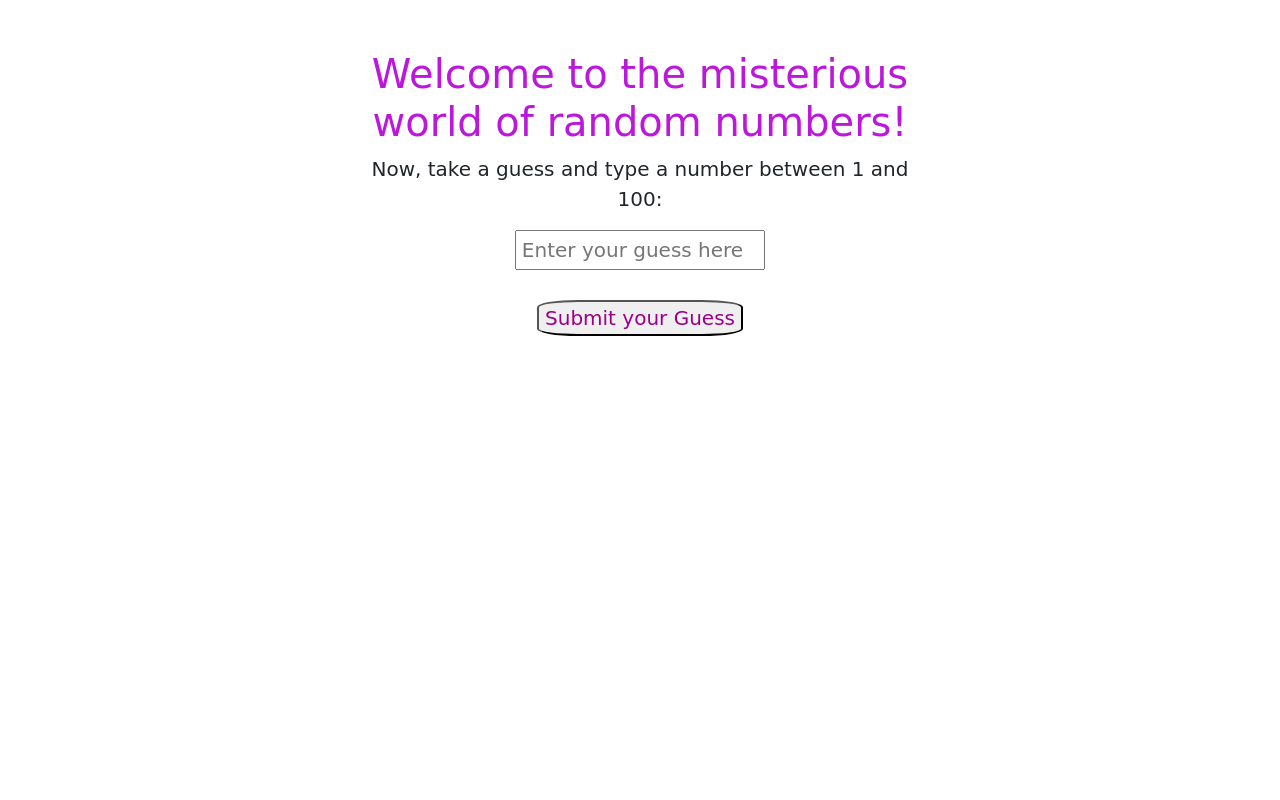
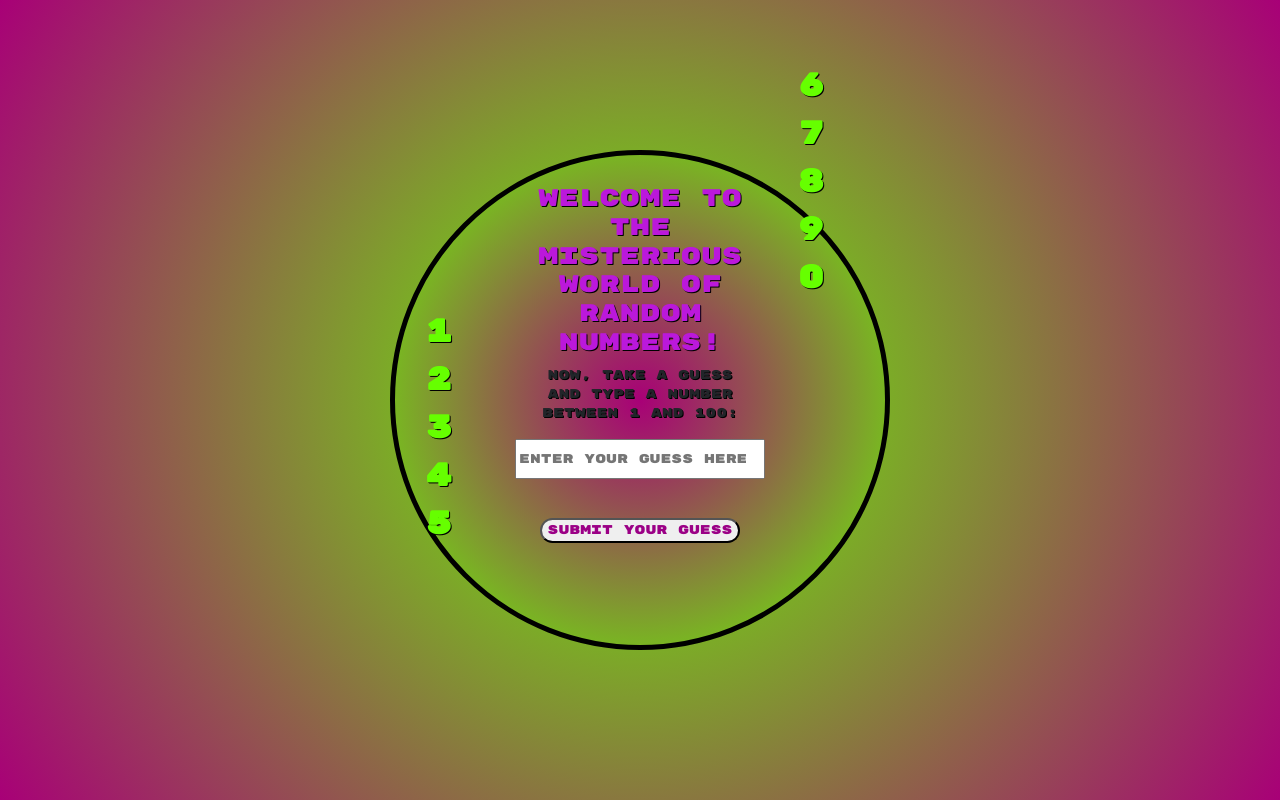
Before and after one commit to ClaudiaDeTata/Codespace2024-EC, a PHP site: page / in a window 1280 px wide. Run offline with PHP 8.4, Linux system fonts and the light colour scheme.

Commit message:
Added CSS styling to enhance layout and design

```diff
--- a/testing/randomNumber/index.html
+++ b/testing/randomNumber/index.html
@@ -1,35 +1,79 @@
 <!DOCTYPE html>
 <html lang="en">
+
   <head>
     <meta charset="UTF-8">
     <meta name="viewport" content="width=device-width, initial-scale=1.0">
     <title>Random Number Generator</title>
     <!-- CSS -->
-  <link href="https://cdn.jsdelivr.net/npm/bootstrap@5.2.3/dist/css/bootstrap.min.css" rel="stylesheet"
-  integrity="sha384-rbsA2VBKQhggwzxH7pPCaAqO46MgnOM80zW1RWuH61DGLwZJEdK2Kadq2F9CUG65" crossorigin="anonymous">
+    <link href="https://cdn.jsdelivr.net/npm/bootstrap@5.2.3/dist/css/bootstrap.min.css" rel="stylesheet" integrity="sha384-rbsA2VBKQhggwzxH7pPCaAqO46MgnOM80zW1RWuH61DGLwZJEdK2Kadq2F9CUG65" crossorigin="anonymous">
     <link rel="stylesheet" type="text/css" href="styles.css">
+    <link rel="preconnect" href="https://fonts.googleapis.com">
+    <link rel="preconnect" href="https://fonts.gstatic.com" crossorigin="crossorigin">
+    <link href="https://fonts.googleapis.com/css2?family=Rubik+Mono+One&display=swap" rel="stylesheet">
   </head>
+
   <body>
-  <div class="container">
+
+    <div id="container">
       <div class="row">
-      <div class="col-3"></div>
+        <div class="col-3">
+
+          <div class="scrolling-numbers-left">
+            1
+          </div>
+          <div class="scrolling-numbers-left">
+            2
+          </div>
+          <div class="scrolling-numbers-left">
+            3
+          </div>
+          <div class="scrolling-numbers-left">
+            4
+          </div>
+          <div class="scrolling-numbers-left">
+            5
+          </div>
+
+        </div>
         <div class="col-6">
-    <h1>Welcome to the misterious world of random numbers!</h1>
+
+          <h4 class="message">Welcome to the misterious world of random numbers!</h4>
+
           <p>Now, take a guess and type a number between 1 and 100:</p>
           <input type="number" id="guessInput" min="1" max="100" placeholder="Enter your guess here">
+
           <br>
           <br>
-    <button onclick="checkGuess()">Submit your Guess</button>
+          <button id="guess-btn" onclick="checkGuess()">Submit your Guess</button>
           <br>
           <br>
           <p id="result"></p>
+
         </div>
-  <div class="col-3"></div>
+        <div class="col-3">
+          <div class="scrolling-numbers-right">
+            6
+          </div>
+          <div class="scrolling-numbers-right">
+            7
+          </div>
+          <div class="scrolling-numbers-right">
+            8
+          </div>
+          <div class="scrolling-numbers-right">
+            9
+          </div>
+          <div class="scrolling-numbers-right">
+            0
           </div>
         </div>
+      </div>
+    </div>
+
     <!-- JS -->
     <script src="script.js"></script>
-  <script src="https://cdn.jsdelivr.net/npm/bootstrap@5.2.3/dist/js/bootstrap.bundle.min.js"
-  integrity="sha384-kenU1KFdBIe4zVF0s0G1M5b4hcpxyD9F7jL+jjXkk+Q2h455rYXK/7HAuoJl+0I4" crossorigin="anonymous"></script>
+    <script src="https://cdn.jsdelivr.net/npm/bootstrap@5.2.3/dist/js/bootstrap.bundle.min.js" integrity="sha384-kenU1KFdBIe4zVF0s0G1M5b4hcpxyD9F7jL+jjXkk+Q2h455rYXK/7HAuoJl+0I4" crossorigin="anonymous"></script>
   </body>
+
 </html>
--- a/testing/randomNumber/script.js
+++ b/testing/randomNumber/script.js
@@ -18,7 +18,7 @@
 
 // if statement checking the three possibilities and printing final result
 if ( guess === randomNum ) {
-   result.textContent = `You answered ${guess}. This is the correct answer!`
+   result.textContent = `You answered ${guess}. This is the correct answer! 🎉`
 } else if ( guess > randomNum ) {
    result.textContent = `You answered ${guess}. The correct answer is lower.`
  } else {
--- a/testing/randomNumber/styles.css
+++ b/testing/randomNumber/styles.css
@@ -1,16 +1,67 @@
+@import url('https://fonts.googleapis.com/css2?family=Rubik+Mono+One&display=swap');
 body {
+  padding: 10px;
+  font-family: "Rubik Mono One", serif !important;
+  font-weight: 300;
+  font-style: normal;
+  font-size: 1vw;
+  background: radial-gradient(circle at center, #66ff00, #a80077);
+  margin: 0;
+  padding: 0;
+  display: flex;
+  justify-content: center;
+  align-items: center;
   text-align: center;
-  padding: 50px;
-  font-family: 'Segoe Script', cursive;
-  font-size: 20px;
+  min-height: 100vh;
 }
 
-h1 {
+#container {
+  display: block;
+  border: 5px solid black;
+  border-radius: 50%;
+  background: radial-gradient(circle at center, #a80077, #66ff00);
+  margin-right: auto;
+  margin-left: auto;
+  padding: 30px;
+  height: 85vw;
+  width: 85vw;
+  max-width: 500px;
+  max-height: 500px;
+  text-shadow: 1px 1px black;
+}
+
+#container:hover {
+  background: url(https://encrypted-tbn0.gstatic.com/images?q=tbn:ANd9GcRFgvhCCun_a-JLP-PR1QR42Pk7JQzuT_SFZA&s);
+  background-repeat:no-repeat;
+  background-size: cover;
+  border: 2px solid white;
+  border-radius: 50%;
+  font-size: 1.5vw;
+  color: white;
+  display: flex;
+  justify-content: center;
+  align-items: center;
+  text-align: center;
+  height: 85vw;
+  width: 85vw;
+  max-width: 700px;
+  max-height: 700px;
+  text-shadow: 2px 2px black;
+}
+
+.col-6 {
+  display: flex;
+  flex-direction: column;
+  justify-items: center;
+  align-items: center;
+}
+
+.message {
   color: rgb(187, 24, 219);
 }
 
-button {
-  border-radius: 20%;
+#guess-btn {
+  border-radius: 20px 20px;
   color:rgb(155, 0, 134);
 }
 
@@ -19,3 +70,126 @@
   height: 40px;
   text-align: center;
 }
+
+#guessInput:hover {
+  width: 400px;
+  height: 80px;
+  text-align: center;
+}
+
+.scrolling-numbers-left {
+  display: flex;
+  flex-direction: row;
+  white-space: nowrap;
+  font-size: 2rem;
+  font-weight: bold;
+  animation: slideleft 15s ease-out infinite;
+  color:#66ff00;
+}
+
+.scrolling-numbers-right {
+  display: flex;
+  flex-direction: column;
+  white-space: nowrap;
+  font-size: 2rem;
+  font-weight: bold;
+  animation: slideright 15s ease-out infinite;
+  color:#66ff00;
+}
+
+.scrolling-numbers-left:hover {
+  font-size: 50px;
+  color:rgb(155, 0, 134);
+}
+
+.scrolling-numbers-right:hover {
+  font-size: 50px;
+  color:rgb(155, 0, 134);
+}
+
+@keyframes slideleft {
+  0% {
+      transform: translate(-50px, 50px);
+  }
+  25% {
+      transform: translateY(360px);
+  }
+  50% {
+    transform: translateY(100px);
+  }
+  75% {
+    transform: rotate(-180deg);
+  }
+  100% {
+    transform: rotate(-360deg);
+  }
+}
+
+@keyframes slideright {
+  0% {
+      transform: translate(50px, -50px);
+  }
+  25% {
+      transform: translateY(-360px);
+  }
+  50% {
+    transform: translateY(-100px);
+  }
+  75% {
+    transform: rotate(180deg);
+  }
+  100% {
+    transform: rotate(360deg);
+  }
+}
+
+@media only screen and (max-width: 970px) {
+  body {
+    font-size: 1.2vw;
+  }
+
+  #container{
+    height: 105vw;
+    width: 105vw;
+  }
+
+  #container:hover {
+    font-size: 1.2vw;
+    height: 85vw;
+    width: 85vw;
+  }
+}
+
+@media only screen and (max-width: 740px) {
+  body {
+    font-size: 1.4vw;
+  }
+
+  #container{
+    height: 85vw;
+    width: 85vw;
+  }
+
+  #container:hover {
+    font-size: 1.4vw;
+    height: 85vw;
+    width: 85vw;
+  }
+}
+
+  @media only screen and (max-width: 695px) {
+    body {
+      font-size: 1.4vw;
+    }
+
+    #container{
+      height: 85vw;
+      width: 85vw;
+    }
+
+    #container:hover {
+      font-size: 1.4vw;
+      height: 85vw;
+      width: 85vw;
+    }
+}
```
Lines whose indentation alone changed are shown as unchanged.
